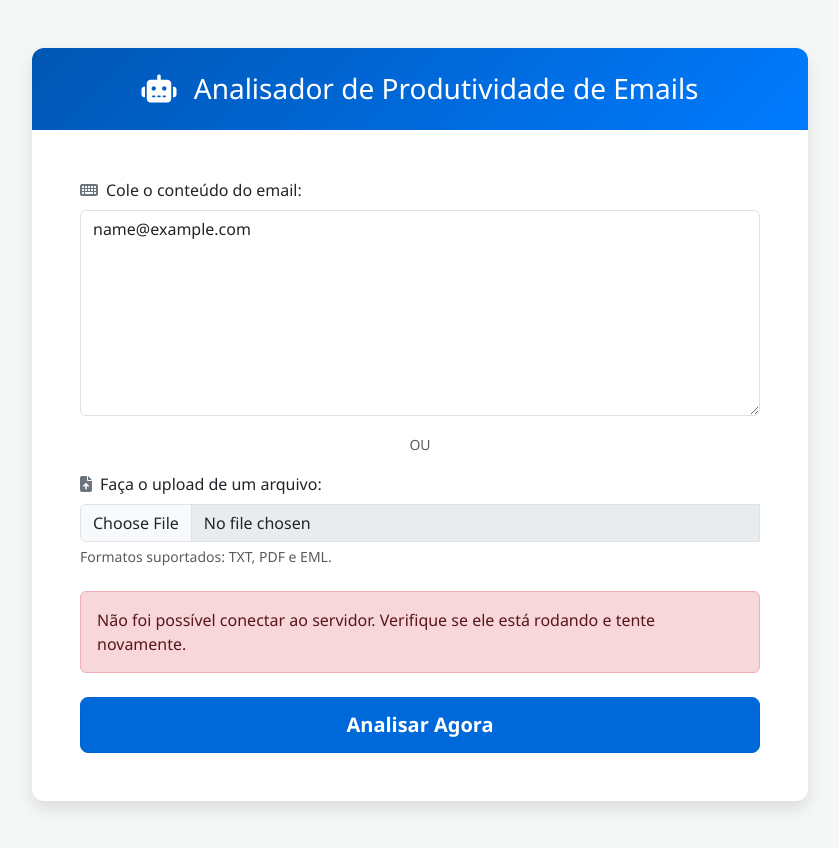
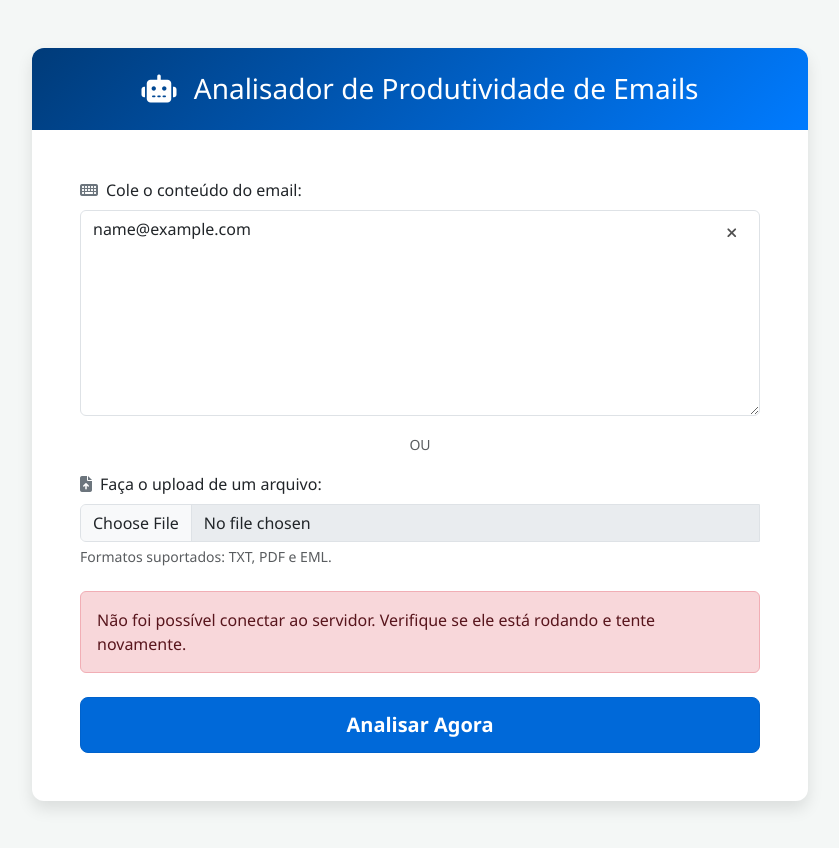
Before and after one commit to venturaj97/samu-email, a plain HTML site: page static/index.html in a window 1280 px wide. Both pictures are taken after typing "name@example.com" into the empty fields and a click on the button "Analisar Agora". Shown: the whole page, without its empty margins (220-1059 px from the left). Drawn offline with nearby package versions, Linux system fonts and the light colour scheme; no server answers.

Commit message:
incluindo botao de apagar texto

```diff
--- a/static/css/style.css
+++ b/static/css/style.css
@@ -14,7 +14,7 @@ body {
     overflow: hidden;
 }
 .card-header {
-    background: linear-gradient(135deg, #0056b3, #007bff);
+    background: linear-gradient(135deg, #003b79, #007bff);
     color: white;
     padding: 1.5rem;
     border-bottom: 0;
@@ -62,3 +62,16 @@ body {
 .copy-btn.copied { background-color: #198754; color: white; }
 .copy-btn.copied .fa-copy { display: none; }
 .copy-btn.copied .fa-check { display: inline; }
+
+.cancel-text-btn {
+    position: absolute;
+    top: 40px;
+    right: 15px;
+    z-index: 10;
+    color: #505050;
+    border: none;
+}
+
+.cancel-text-btn:hover {
+    color: #dc3545; /* Vermelho ao passar o mouse */
+}
--- a/static/index.html
+++ b/static/index.html
@@ -18,11 +18,12 @@
 
             <div class="card-body p-4 p-md-5">
                 <form id="emailForm">
-                    <div class="mb-3">
-                        <label for="email_text" class="form-label"><i class="fas fa-keyboard text-secondary me-2"></i>Cole o conteúdo do email:</label>
+                    <div class="mb-3 position-relative"> <label for="email_text" class="form-label"><i class="fas fa-keyboard text-secondary me-2"></i>Cole o conteúdo do email:</label>
                         <textarea class="form-control" id="email_text" name="email_text" rows="8" placeholder="Prezado(a), gostaria de saber o status da minha solicitação..."></textarea>
+                        <button class="btn btn-sm cancel-text-btn" type="button" id="cancelTextBtn" style="display: none;" title="Limpar texto">
+                            <i class="fas fa-times"></i>
+                        </button>
                     </div>
-
                     <div class="text-center my-3 text-muted"><small>OU</small></div>
 
                     <div class="mb-4">
--- a/static/js/main.js
+++ b/static/js/main.js
@@ -5,6 +5,7 @@ document.addEventListener('DOMContentLoaded', function() {
     const emailTextInput = document.getElementById('email_text');
     const emailFileInput = document.getElementById('email_file');
     const cancelFileBtn = document.getElementById('cancelFileBtn');
+    const cancelTextBtn = document.getElementById('cancelTextBtn');
     const submitBtn = document.getElementById('submitBtn');
     const btnText = document.getElementById('btn-text');
     const btnSpinner = document.getElementById('btn-spinner');
@@ -49,12 +50,15 @@ document.addEventListener('DOMContentLoaded', function() {
 
     // --- Lógica de Interatividade do Formulário ---
     emailTextInput.addEventListener('input', () => {
-        if (emailTextInput.value) {
+        if (emailTextInput.value.trim()) {
             emailFileInput.value = '';
             emailFileInput.disabled = true;
             cancelFileBtn.style.display = 'none';
+            cancelTextBtn.style.display = 'block';
+
         } else {
             emailFileInput.disabled = false;
+            cancelTextBtn.style.display = 'none';
         }
     });
 
@@ -72,6 +76,11 @@ document.addEventListener('DOMContentLoaded', function() {
     cancelFileBtn.addEventListener('click', () => {
         emailFileInput.value = null;
         emailFileInput.dispatchEvent(new Event('change'));
+    });
+
+    cancelTextBtn.addEventListener('click', () => {
+        emailTextInput.value = null;
+        emailTextInput.dispatchEvent(new Event('input'));
     });
 
     // --- Lógica de Submissão do Formulário ---
```
